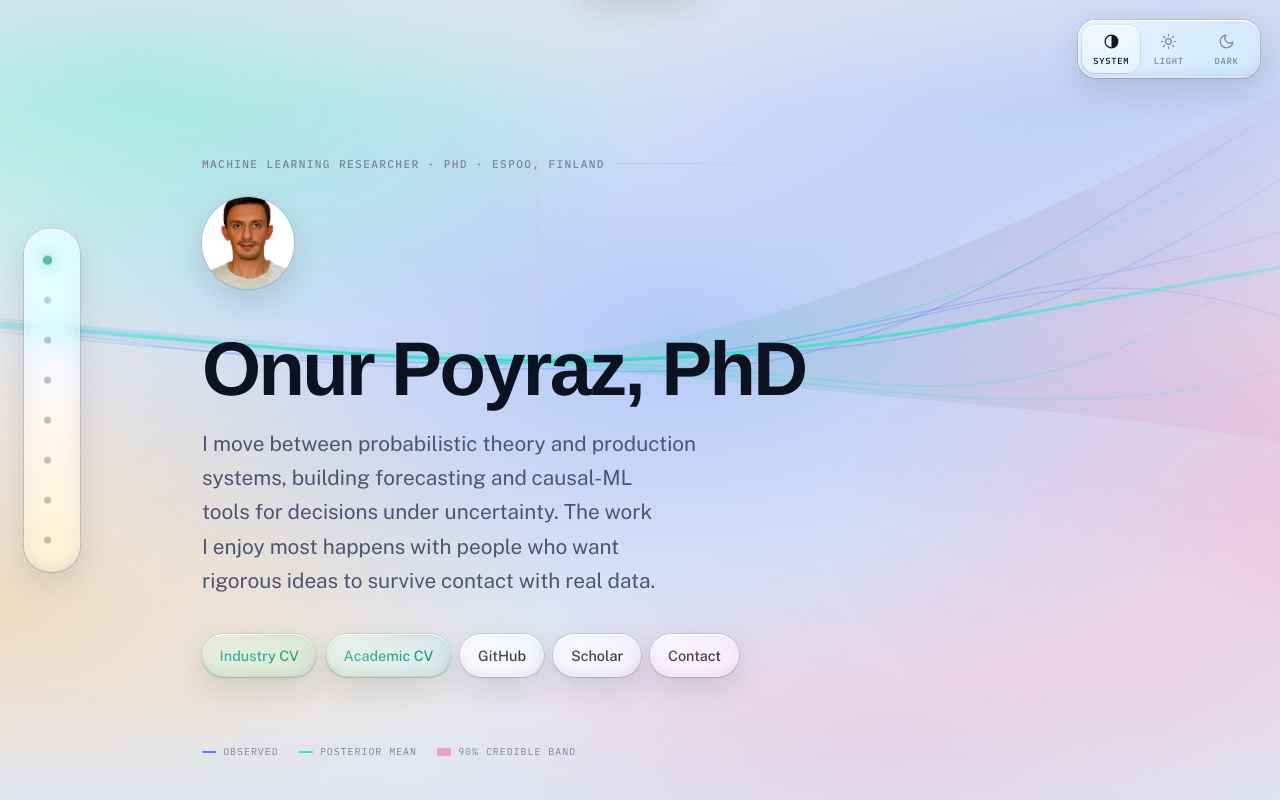
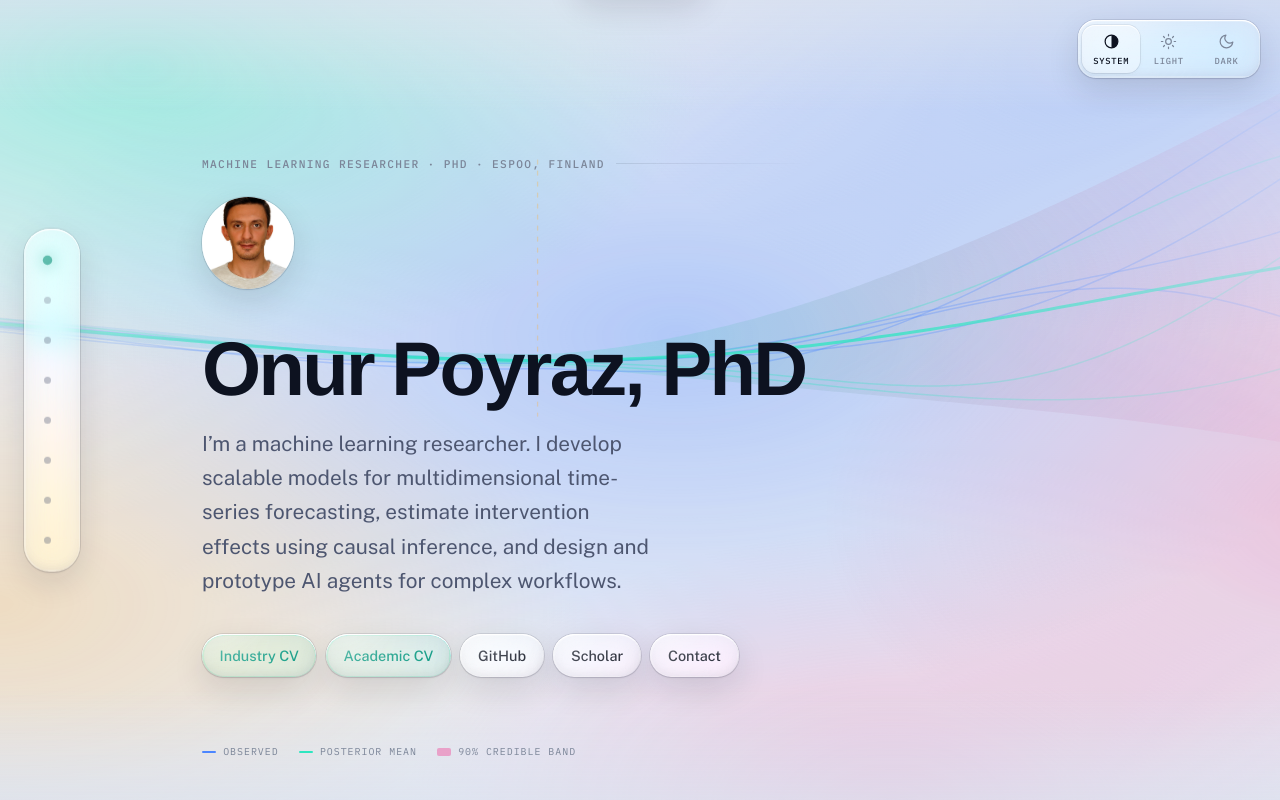
Before and after one commit to onurpoyraz/onurpoyraz.github.io, a plain HTML site: page index.html in a window 1280 px wide. Shown: the top 800 px of the page. Drawn offline with nearby package versions, Linux system fonts and the light colour scheme; a web font is replaced by a local one.

Commit message:
update the hero tagline

```diff
--- a/index.html
+++ b/index.html
@@ -190,7 +190,7 @@
         <p class="hero-eyebrow mono">Machine Learning Researcher · PhD · Espoo, Finland</p>
         <img src="assets/photo.jpg" alt="Onur Poyraz" class="hero-photo" />
         <h1 class="hero-name">Onur Poyraz, PhD</h1>
-        <p class="hero-tagline">I move between probabilistic theory and production systems, building forecasting and causal-ML tools for decisions under uncertainty. The work I enjoy most happens with people who want rigorous ideas to survive contact with real data.</p>
+        <p class="hero-tagline">I’m a machine learning researcher. I develop scalable models for multidimensional time-series forecasting, estimate intervention effects using causal inference, and design and prototype AI agents for complex workflows.</p>
         <div class="hero-links">
           <a href="assets/industry.pdf" class="glass glass-capsule glass-interactive btn-cv" download>Industry CV</a>
           <a href="assets/academic.pdf" class="glass glass-capsule glass-interactive btn-cv" download>Academic CV</a>
```
